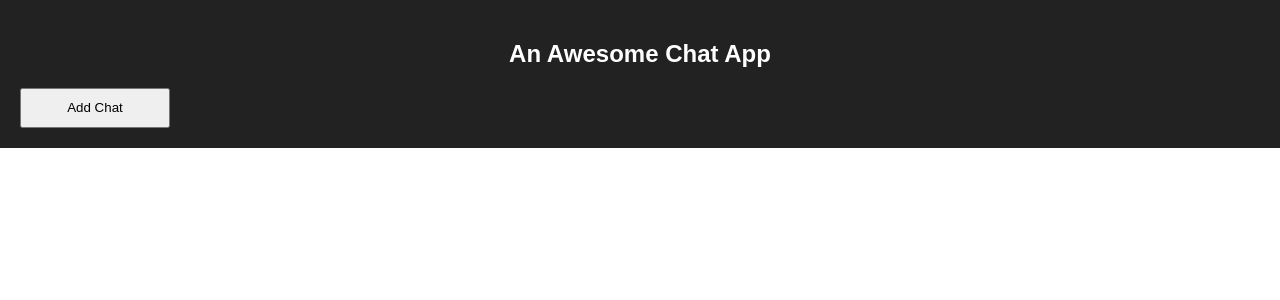
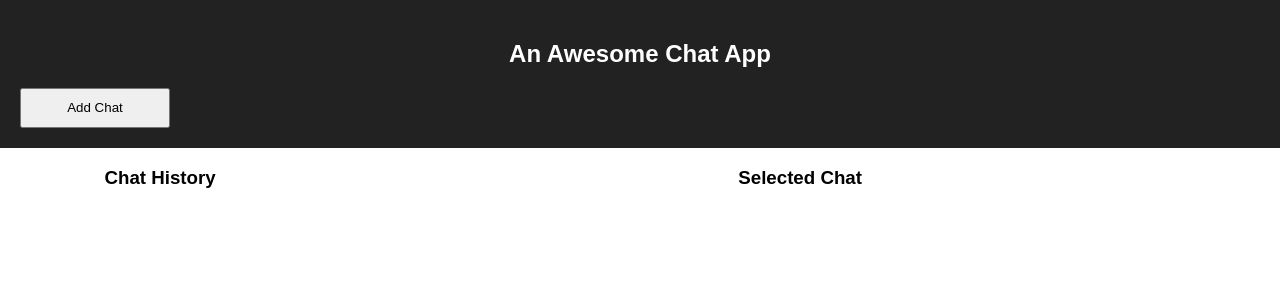
Before and after one commit to NickCain/conversocial-tech-test, a React (Create React App) app: page / in a window 1280 px wide. Shown: the top 300 px of the page. Built offline with nearby package versions, Linux system fonts and the light colour scheme.

Commit message:
Add chat history and selected chat to main app

```diff
--- a/src/components/ChatHistory/ChatHistory.css
+++ b/src/components/ChatHistory/ChatHistory.css
@@ -1,3 +1,4 @@
 .Chat-history {
-
+    flex-grow: 1;
+    flex-shrink: 1;
 }
--- a/src/components/SelectedChat/SelectedChat.css
+++ b/src/components/SelectedChat/SelectedChat.css
@@ -1,3 +1,3 @@
 .Selected-chat {
-
+    flex-grow: 4;
 }
--- a/src/containers/App.css
+++ b/src/containers/App.css
@@ -11,3 +11,7 @@
 .Button-wrapper {
     text-align: left;
 }
+
+.App-main {
+    display: flex;
+}
--- a/src/containers/App.js
+++ b/src/containers/App.js
@@ -1,5 +1,8 @@
 import React, { Component } from 'react';
+
 import Header from '../components/Header/Header'
+import ChatHistory from '../components/ChatHistory/ChatHistory'
+import SelectedChat from '../components/SelectedChat/SelectedChat'
 
 import './App.css';
 
@@ -8,6 +11,10 @@ class App extends Component {
     return (
       <div className="App">
         <Header/>
+        <div className="App-main">
+          <ChatHistory />
+          <SelectedChat />
+        </div>
       </div>
     );
   }
```
